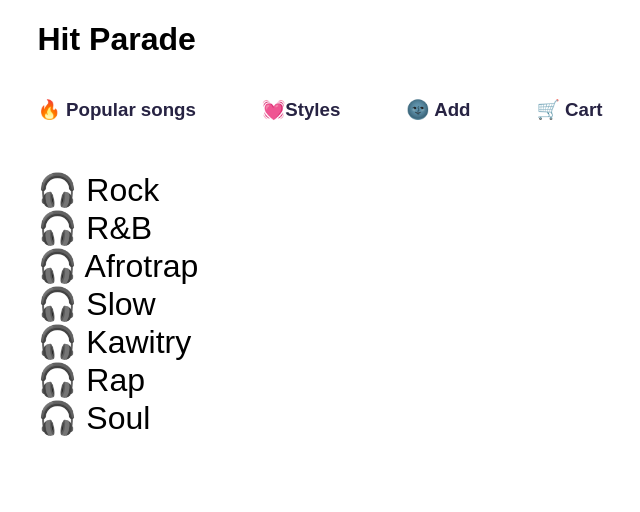
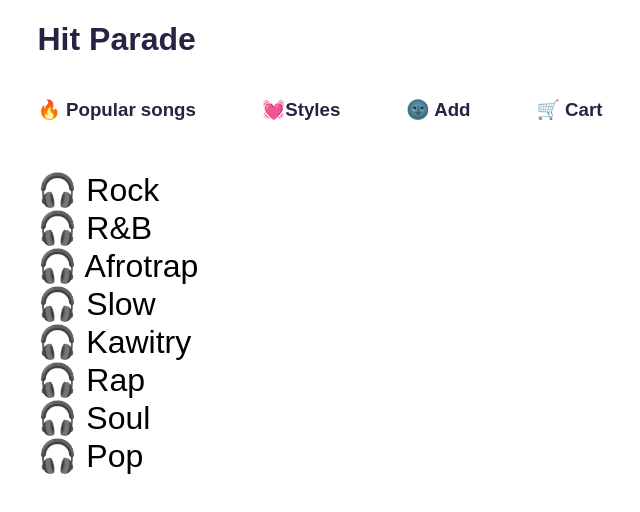
Before and after one commit to voromahery/hit-parade-react, a React app: page /style in a window 1280 px wide. Shown: the whole page, without its empty margins (320-960 px from the left). Built offline with nearby package versions, Linux system fonts and the light colour scheme.

Commit message:
Using pre tag to preserve indentation in the lyrics

```diff
--- a/Context.js
+++ b/Context.js
@@ -6,11 +6,6 @@ export default function ContextProvider(props) {
     const [songs, setSongs] = useState([]);
     const [songStyle, setSongStyle] = useState([]);
     const [cartItem, setCartItem] = useState([]);
-
-    function songsDATA() {
-        setSongs(data)
-        // setSongStyle([{style: data.style}]);
-    }
 
     function toggleFavorite(id) {
         const songsArray = songs.map(song => {
@@ -27,7 +22,7 @@ export default function ContextProvider(props) {
     }
 
     useEffect(() => {
-        songsDATA();
+        setSongs(data);
     }, [])
 
     // Add item to the cart
--- a/components/Header.js
+++ b/components/Header.js
@@ -1,10 +1,12 @@
-import React from 'react';
-import { Link } from 'react-router-dom';
+import React from "react";
+import { Link } from "react-router-dom";
 
 function Header() {
   return (
-        <div>
+    <div className="header">
+      <Link to="/">
         <h1>Hit Parade</h1>
+      </Link>
       <div className="navigation">
         <Link to="/">
           <h3>🔥 Popular songs</h3>
@@ -20,7 +22,7 @@ function Header() {
         </Link>
       </div>
     </div>
-    )
+  );
 }
 
 export default Header;
--- a/css/card.css
+++ b/css/card.css
@@ -37,8 +37,8 @@
   max-width: 16px;
 }
 
-.lyric a:-webkit-any-link ,
-.lyric{
+.lyric a:-webkit-any-link,
+.lyric {
   width: 24px;
   height: 24px;
 }
@@ -46,7 +46,7 @@
 .card a:-webkit-any-link,
 .card,
 .lyric-card {
-    color: #FFFFFF;
+  color: #ffffff;
 }
 
 .style-list {
@@ -58,9 +58,9 @@
 }
 
 .price {
-    color: #FFD803;
+  color: #ffd803;
 }
 
 .total {
-    color: #BAE8E8;
+  color: #bae8e8;
 }
--- a/css/navigation.css
+++ b/css/navigation.css
@@ -4,6 +4,7 @@
     justify-content: space-between;
 }
 
+.header > a:-webkit-any-link,
 .navigation a:-webkit-any-link {
     color: #272343;
 }
--- a/pages/AddSong.js
+++ b/pages/AddSong.js
@@ -38,6 +38,7 @@ function AddSong() {
                     <option value="Slow">Slow</option>
                     <option value="Afrotrap">Afrotrap</option>
                     <option value="Kawitry">Kawitry</option>
+                    <option value="Pop">Pop</option>
                 </select>
                 <textarea placeholder="Lyric" name="lyric"></textarea>
                 <button className="add-button">Add</button>
--- a/pages/Lyric.js
+++ b/pages/Lyric.js
@@ -11,7 +11,7 @@ function Lyric() {
         <div>
             <div className="lyric-card">
                 <h3>Lyric</h3>
-                <div>{songLyrics.lyric || ["No lyric available!😢"]}</div>
+                <pre>{songLyrics.lyric || ["No lyric available!😢"]}</pre>
             </div>
         </div>
     )
--- a/pages/SongStyle.js
+++ b/pages/SongStyle.js
@@ -5,7 +5,7 @@ import data from './../songData';
 
 function SongStyle() {
     const { songs } = useContext(Context);
-    const [style] = useState(["Rock", "R&B", "Afrotrap", "Slow", "Kawitry", "Rap", "Soul"]);
+    const [style] = useState(["Rock", "R&B", "Afrotrap", "Slow", "Kawitry", "Rap", "Soul", "Pop"]);
     console.log(data, songs);
     return (
         <div>
--- a/pages/SpecSong.js
+++ b/pages/SpecSong.js
@@ -14,7 +14,7 @@ function SpecSong() {
                 <h1>{`${specificSong.artist}: ${specificSong.title}`}</h1>
                 <div className="lyric-card">
                     <h3>Lyric</h3>
-                    <div>{specificSong.lyric}</div>
+                    <pre>{specificSong.lyric}</pre>
                 </div>
             </div>
         </div>
--- a/songData.js
+++ b/songData.js
@@ -7,63 +7,76 @@ const data = [
         scoreUp: 2,
         scoreDown: 0,
         lyric: `
+        [Intro]
         Lionne
         Oh oh ah
+
+        [Couplet 1]
         Un peu de respect, faut respecter
         Quand une lionne arrive à tout gérer
-Un de perdu, mais elle s'est retrouver
+        Un de perdu, mais elle sait retrouver
         Pas besoin d'un homme qui l'empêche d'avancer
         Elle a ses règles, et sa fierté
         C'est pas elle que tu verras mendier
         Célibataire ou femme mariée
-Ça change à rien sa façon de penser
+        Ça ne change à rien sa façon de penser
+
+        [Pré-Refrain]
         Fort caractère, elle sait dire non
-Elle dit jamais sont dernier mot
-Et tu peux lire sous ces paupières "déterminée"
+        Elle dit jamais son dernier mot
+        Et tu peux lire sous ses paupières : "Déterminée"
         Elle agit, elle ne parle pas, lionne affamée
-Si tu lui donnes la misère du monde
-Elle va tout assumer
-Si tu lui donnes la richesse d'un homme
-Elle va tout assumer
-Elle mettra toujours la famille d'abord
-Elle va tout assumer
-Le genre de femme qui à chaque problème s'en sort
-Elle va tout assumer, lionne
-Ah, lionne
+
+        [Refrain]
+        Si tu lui donnes la misère du monde, elle va tout assumer
+        Si tu lui donnes la richesse d'un homme, elle va tout assumer
+        Elle mettra toujours la famille d'abord, elle va tout assumer
+        Le genre de femme qui à chaque problème s'en sort, elle va tout assumer
+        Lionne
+        Ah, Lionne
         Cours ma lionne
-Ah, lionne
-Sois pas naïf
-La Khaleesie sait très bien comment gérer sa vie
+        Ah, Lionne
+
+        [Couplet 2]
+        Sois pas naïf, la Khaleesi sait très bien comment gérer sa vie
         Charismatique, elle est sexy
         Elle prend soin d'elle malgré tous les soucis
-Elle prend des risques elle réfléchit
-Pas besoin de t'd'mander ton avis
-Son objectif, la réussite
-Son amour connaît pas de limite
+        Elle prend des risques, elle réfléchit
+        Pas besoin d'te demander ton avis
+        Son objectif : la réussite
+        Son amour ne connaît pas de limite
+
+        [Pré-Refrain]
         Fort caractère, elle sait dire non
-Elle dit jamais sont dernier mot
-Et tu peux lire sous ses paupières "déterminée"
+        Elle dit jamais son dernier mot
+        Et tu peux lire sous ses paupières : "Déterminée"
         Elle agit, elle ne parle pas, lionne affamée
-Si tu lui donnes la misère du monde
-Elle va tout assumer
-Si tu lui donnes la richesse d'un homme
-Elle va tout assumer
-Elle mettra toujours la famille d'abord
-Elle va tout assumer
-Le genre de femme qui à chaque problème s'en sort
-Elle va tout assumer, lionne
-Ah, lionne
+
+        [Refrain]
+        Si tu lui donnes la misère du monde, elle va tout assumer
+        Si tu lui donnes la richesse d'un homme, elle va tout assumer
+        Elle mettra toujours la famille d'abord, elle va tout assumer
+        Le genre de femme qui à chaque problème s'en sort, elle va tout assumer
+        Lionne
+        Ah, Lionne
         Cours ma lionne
-Ah, lionne
-Elle veut tout assumer, assumer (tout assumer)
-Tout assumer, assumer (tout assumer)
+        Ah, Lionne
+
+        [Pont]
+        Elle veut tout assumer-ssumer
+        Tout assumer-ssumer
         Et toutes les fois où elle aurait pu tomber
         Elle a jamais pensé qu'elle pouvait pas y arriver
-Ah, lionne
+
+
+        [Refrain]
+        Ah, Lionne
         Cours ma lionne
-Ah, lionne
-Tout assumer, assumer
-Tout assumer, assumer
+        Ah, Lionne
+
+        [Outro]
+        Tout assumer-ssumer
+        Tout assumer-ssumer
         Elle veut tout assumer, tout assumer
         Tout assumer, tout assumer
         Oh oh ah
@@ -80,6 +93,7 @@ Oh oh ah
         scoreDown: 0,
         lyric: `
 Djazzi la prod ne t'appartient pas
+
 Lui il nie en bloc
 Même quand tu l'as grillé, "c'est pas moi, c'est mes potes!"
 Mais toi tu l'as grillé (aah)
@@ -87,10 +101,12 @@ C'est le roi de la soirée
 Attaquant comme Suarez
 Le roi des enfoirés
 La pire des espèces
+
 Le gars là c'est un gros parleur, c'est un gros parleur
 Le gars là c'est un beau parleur (yeah) c'est un beau parleur
 Le gars là c'est un gros parleur (yeah) c'est un gros parleur
 Le gars là c'est un beau parleur, c'est un beau parleur
+
 J'te dis l'amour c'est dur, y a des blessures
 Avec son ex, il a trop souffert
 Il connait la procédure, il sait y faire
@@ -98,12 +114,15 @@ Il te fera tomber dans son univers
 Il sait qu'il est beau, qu'il est fantastique
 En soirée il gère toutes les gows
 C'est un gars de la street
+
 Et ça il faut y remédier, il en a fait son métier
 Et ça il faut y remédier, la bataille sera sans répit
+
 Le gars là c'est un gros parleur, c'est un gros parleur
 Le gars là c'est un beau parleur (yeah) c'est un beau parleur
 Le gars là c'est un gros parleur (yeah) c'est un gros parleur
 Le gars là c'est un beau parleur, c'est un beau parleur
+
 C'est vraiment une ordure, prêt à te trahir
 Il te veut dans son lit et puis c'est fini
 Oui c'est vraiment une ordure, dragueur aguerri
@@ -115,15 +134,18 @@ C'est un Casanova, il faut qu'il innove
 Sinon il finira game-over
 En tant que un Casanova, il faut qu'il innove
 Nan il est mauvais
+
 Le gars là c'est un gros parleur, c'est un gros parleur
 Le gars là c'est un beau parleur (yeah) c'est un beau parleur
 Le gars là c'est un gros parleur (yeah) c'est un gros parleur
 Le gars là c'est un beau parleur, c'est un beau parleur
+
 C'est trop tard, oui mon gars c'est trop tard
 T'es qu'un beau parleur mais t'as grillé la main dans le sac, bah ouais
 Mais il est trop tard
 T'es qu'un beau parleur
 Il est trop tard, elle t'a mis game-over
+
 Le gars là c'est un gros parleur, c'est un gros parleur
 Le gars là c'est un beau parleur (yeah) c'est un beau parleur
 Le gars là c'est un gros parleur (yeah) c'est un gros parleur
```
Also changed, not shown: 5 other files. Lines whose indentation alone changed are shown as unchanged.
